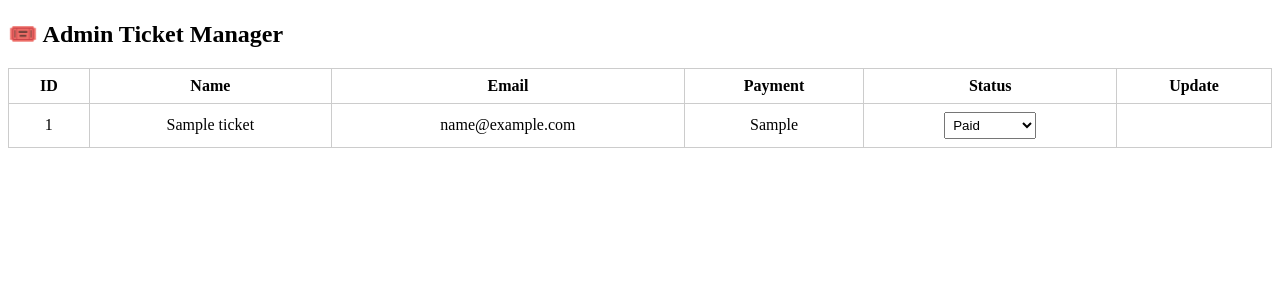
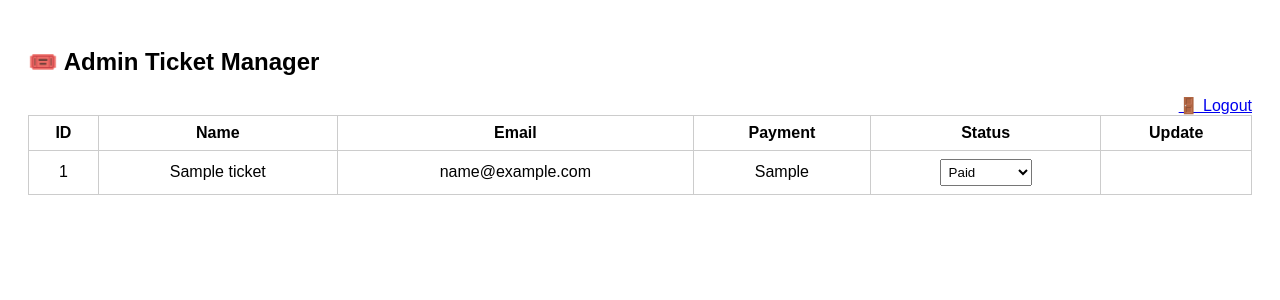
Before and after one commit to Toxin23/EventQR-Tickets-GD, a PHP site: page /public/admin_manage.php in a window 1280 px wide. Shown: the top 300 px of the page. Run offline with PHP 8.4, Linux system fonts and the light colour scheme; the visitor is signed in with stand-in values (Sample User, id 1); tables that the repository leaves empty or names only in its code hold one stand-in row (values such as "Sample post").

Commit message:
Update admin_manage.php

```diff
--- a/public/admin_manage.php
+++ b/public/admin_manage.php
@@ -1,6 +1,7 @@
 <?php
 require_once 'session.php';
 require_once __DIR__ . '/../config/db.php';
+
 $tickets = $pdo->query("SELECT * FROM tickets ORDER BY id DESC")->fetchAll();
 ?>
 
@@ -10,6 +11,8 @@ $tickets = $pdo->query("SELECT * FROM tickets ORDER BY id DESC")->fetchAll();
   <title>Manage Tickets</title>
   <script src="https://code.jquery.com/jquery-3.6.0.min.js"></script>
   <style>
+    body { font-family: Arial; padding: 20px; }
+    .logout { float: right; }
     table { border-collapse: collapse; width: 100%; margin-top: 20px; }
     th, td { border: 1px solid #ccc; padding: 8px; text-align: center; }
     select { padding: 4px; }
@@ -17,6 +20,8 @@ $tickets = $pdo->query("SELECT * FROM tickets ORDER BY id DESC")->fetchAll();
 </head>
 <body>
   <h2>🎟️ Admin Ticket Manager</h2>
+  <a href="admin_logout.php" class="logout">🚪 Logout</a>
+
   <table>
     <tr>
       <th>ID</th>
```
